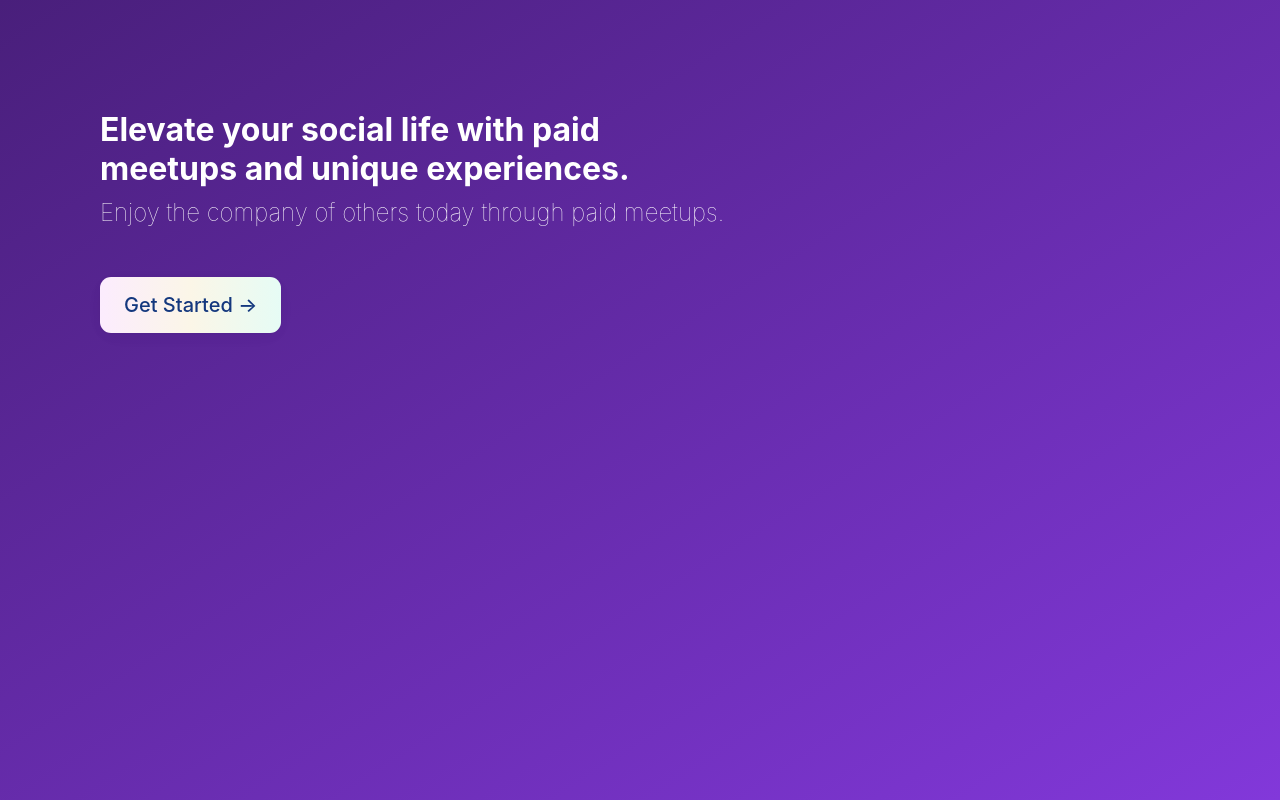
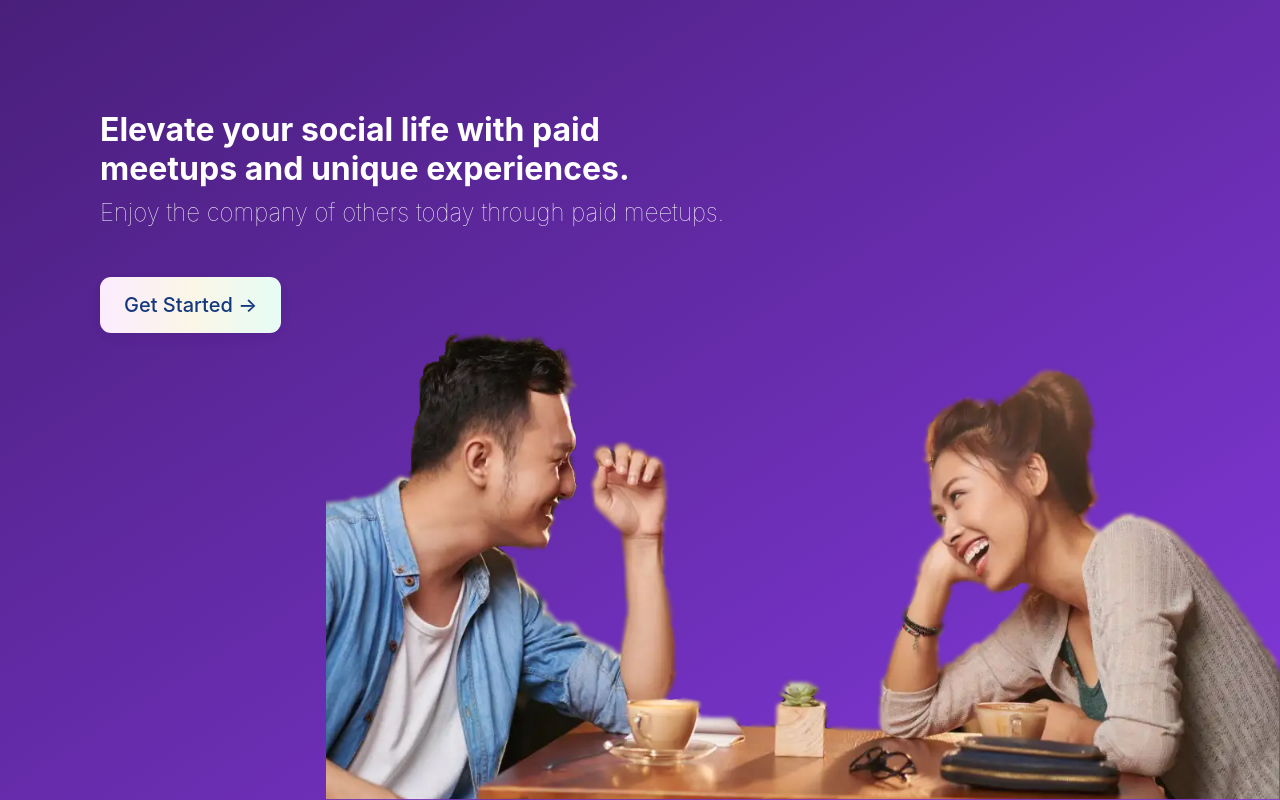
Before and after one commit to JonZavialov/locatia, a React (Create React App) app: page / in a window 1280 px wide. Built offline with nearby package versions, Linux system fonts and the light colour scheme; no server answers.

Commit message:
updated landing page image

```diff
--- a/src/components/landingPage/LandingPage.js
+++ b/src/components/landingPage/LandingPage.js
@@ -1,11 +1,9 @@
 import './landingPage.css'
-import getImageFromStorage from '../../firebase-utils/query/getImageFromStorage';
-import { useEffect, useState } from 'react';
+import { useEffect } from 'react';
 import SketchButton from './SketchButton';
 import getCurrentUser from '../../utils/getCurrentUser';
 
 function LandingPage(){
-    const [uri, setUri] = useState('')
     const urlParams = new URLSearchParams(window.location.search);
 
     useEffect(() => {
@@ -13,12 +11,6 @@ function LandingPage(){
 
         const userInfo = getCurrentUser()
         if (userInfo) window.location.href = '/home'
-
-        const asd = async () => {
-            const response = await getImageFromStorage('/assets/hero.png')
-            setUri(response);
-        };
-        asd()
     // TODO: fix
     // eslint-disable-next-line react-hooks/exhaustive-deps
     }, [])
@@ -30,7 +22,7 @@ function LandingPage(){
                 <h2>Enjoy the company of others today through paid meetups.</h2>
                 <SketchButton onClick={() => document.location.href = "/login"} text={"Get Started →"} />
             </div>
-            {uri && <img src={uri} alt="hero" id="hero-image"></img>}
+            <img src={process.env.PUBLIC_URL + '/assets/hero.png'} alt="hero" id="hero-image"></img>
         </div>
     )
 }
```
Also changed, not shown: public/assets/hero.png (added), 1 other file (tests, documents, lock files or other folders).
